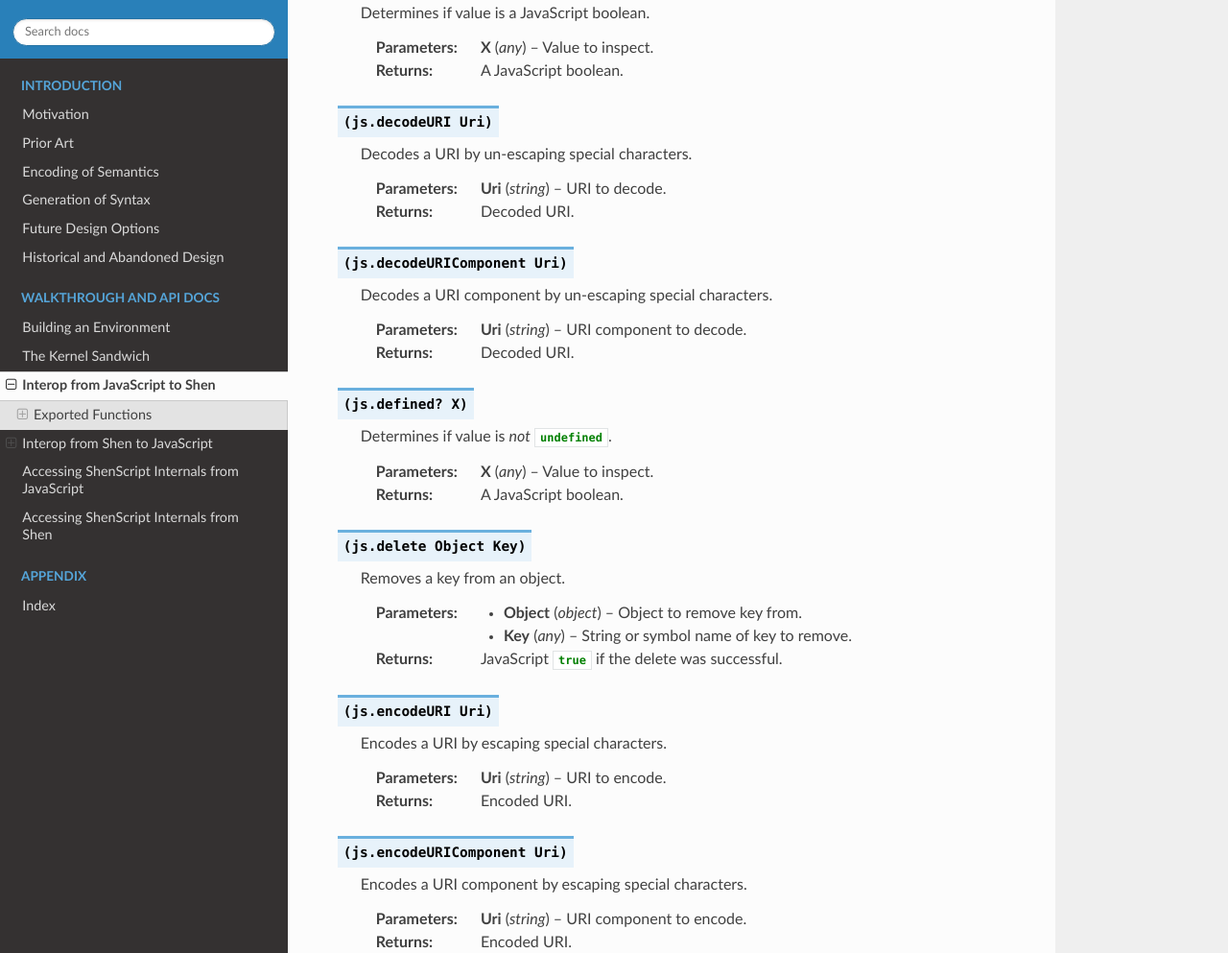
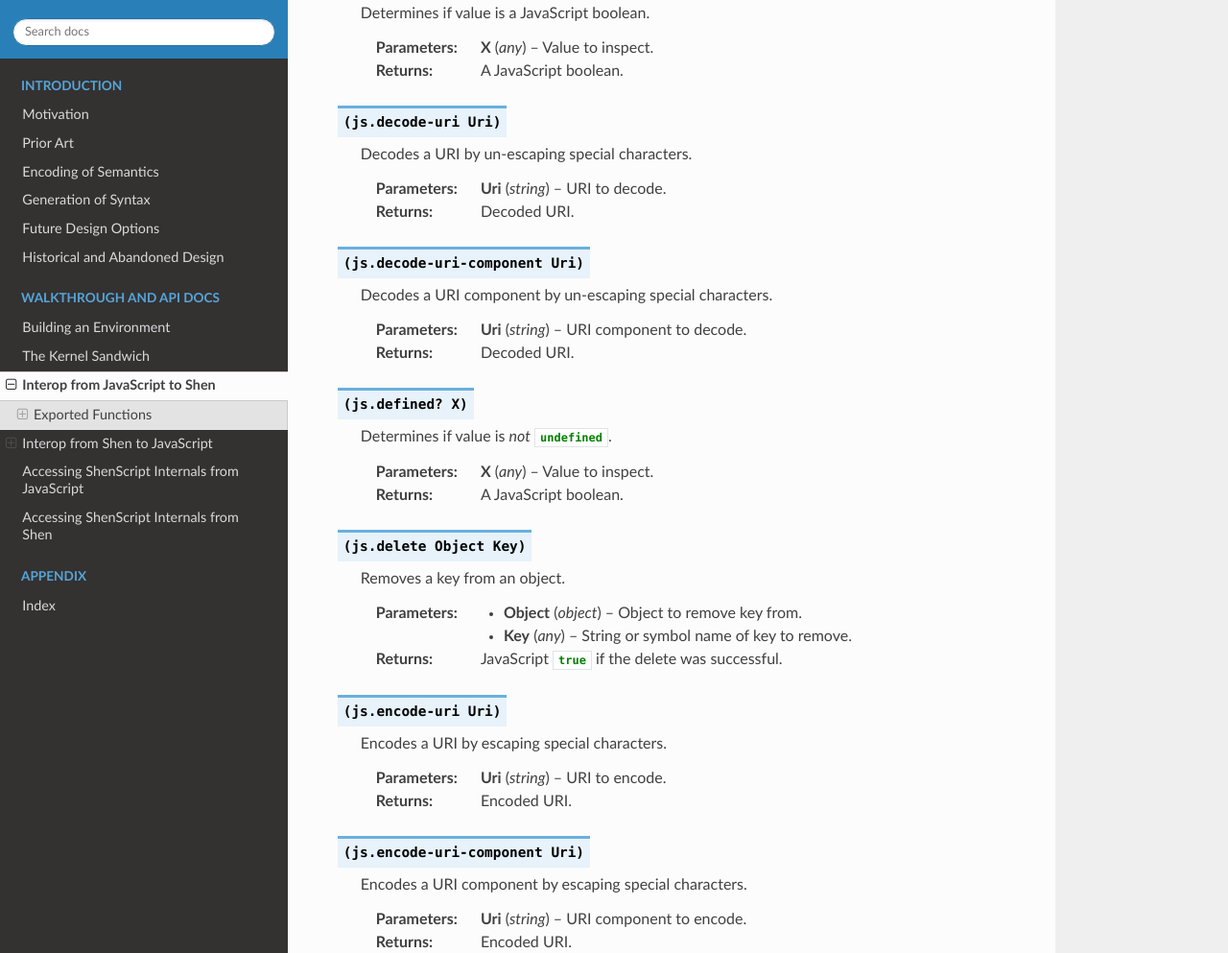
Before and after one commit to rkoeninger/ShenScript, a Sphinx documentation site: the page built from docs/interop.rst, in a window 1280 px wide and 1400 px high, scrolled down 12710 px. Shown: the part 141-1134 px from the top of the window at 96% size. Built offline with Sphinx 7.4.7 and the Read the Docs theme 2.0.0, drawn with Linux system fonts in a browser that asks for light colours; some of the changed text lies outside the part shown.

Commit message:
Used Shen naming convention for encode*, decode* and parse* standard functions

```diff
--- a/docs/interop.rst
+++ b/docs/interop.rst
@@ -536,14 +536,14 @@ Global Functions
    :param any X: Value to inspect.
    :returns:     A JavaScript boolean.
 
-.. function:: (js.decodeURI Uri)
+.. function:: (js.decode-uri Uri)
 
    Decodes a URI by un-escaping special characters.
 
    :param string Uri: URI to decode.
    :returns:          Decoded URI.
 
-.. function:: (js.decodeURIComponent Uri)
+.. function:: (js.decode-uri-component Uri)
 
    Decodes a URI component by un-escaping special characters.
 
@@ -565,14 +565,14 @@ Global Functions
    :param any Key:       String or symbol name of key to remove.
    :returns:             JavaScript :js:`true` if the delete was successful.
 
-.. function:: (js.encodeURI Uri)
+.. function:: (js.encode-uri Uri)
 
    Encodes a URI by escaping special characters.
 
    :param string Uri: URI to encode.
    :returns:          Encoded URI.
 
-.. function:: (js.encodeURIComponent Uri)
+.. function:: (js.encode-uri-component Uri)
 
    Encodes a URI component by escaping special characters.
 
```
Also changed, not shown: other parts of docs/interop.rst (+3 -3 lines), 1 other file.
